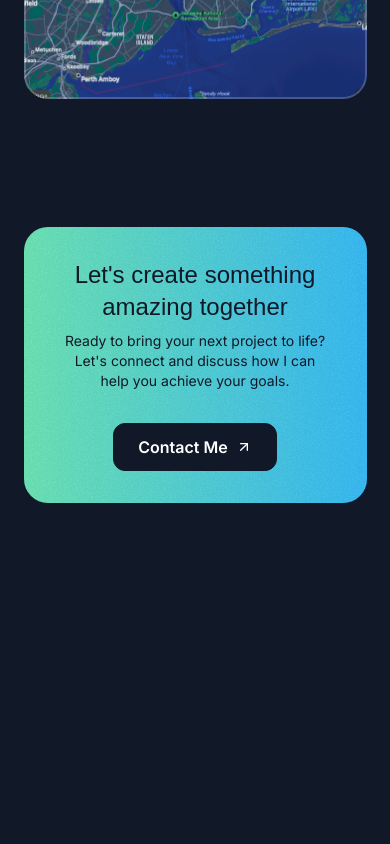
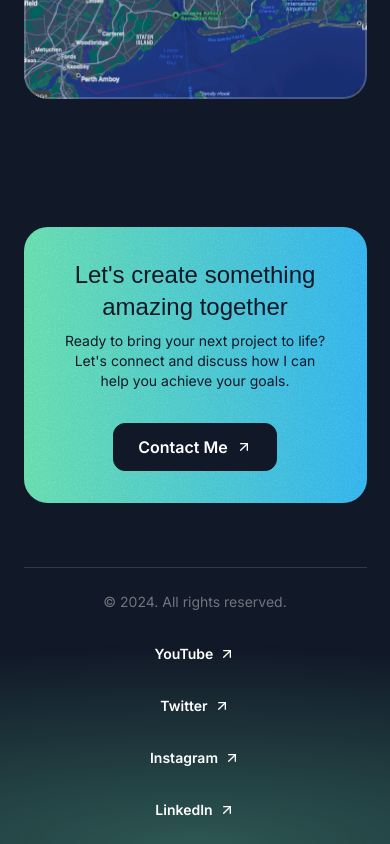
Before and after one commit to tommywa-a/Portfolio-site, a Next.js app: page / in a window 390 px wide. Shown: the part 4987-5831 px from the top of the page. Before the commit the page ends 5554 px from the top, so only its background shows below. Built offline with nearby package versions, Linux system fonts and the light colour scheme; a web font is replaced by a local one.

Commit message:
Finished with footer section for mobile view

```diff
--- a/src/app/page.tsx
+++ b/src/app/page.tsx
@@ -5,6 +5,7 @@
 import { TestimonialsSection } from "@/sections/Testimonials";
 import { AboutSection } from "@/sections/About";
 import { ContactSection } from "@/sections/Contact";
+import { Footer } from "@/sections/Footer";
 
 export default function Home() {
   return (
@@ -16,6 +17,7 @@
       <TestimonialsSection />
       <AboutSection />
       <ContactSection />
+      <Footer />
     </div>
   );
 }
--- a/src/sections/Footer.tsx
+++ b/src/sections/Footer.tsx
@@ -1,3 +1,47 @@
+import ArrowUpRightIcon from '@/assets/icons/arrow-up-right.svg'
+
+const footerLinks = [
+	{
+		title: 'YouTube',
+		href: '#',
+	},
+	{
+		title: 'Twitter',
+		href: '#',
+	},
+	{
+		title: 'Instagram',
+		href: '#',
+	},
+	{
+		title: 'LinkedIn',
+		href: '#',
+	},
+]
+
 export const Footer = () => {
-  return <div>Footer Section</div>;
-};
+	return (
+		<footer className='relative -z-10 overflow-x-clip'>
+      <div className="absolute h-[400px] w-[1600px] bottom-0 left-1/2 -translate-x-1/2 bg-emerald-300/30 [mask-image:radial-gradient(50%_50%_at_bottom_center,black,transparent)] -z-10"></div>
+			<div className='container'>
+				<div className='border-t border-white/15 py-6 text-sm flex flex-col items-center gap-8'>
+					<div className='text-white/40'>
+						&copy; {new Date().getFullYear()}. All rights reserved.
+					</div>
+					<nav className='flex flex-col items-center gap-8'>
+						{footerLinks.map((link) => (
+							<a
+								href={link.href}
+                className='inline-flex items-center gap-1.5'
+								key={link.title}
+							>
+								<span className='font-semibold'>{link.title}</span>
+								<ArrowUpRightIcon className='size-4' />
+							</a>
+						))}
+					</nav>
+				</div>
+			</div>
+		</footer>
+	)
+}
```
